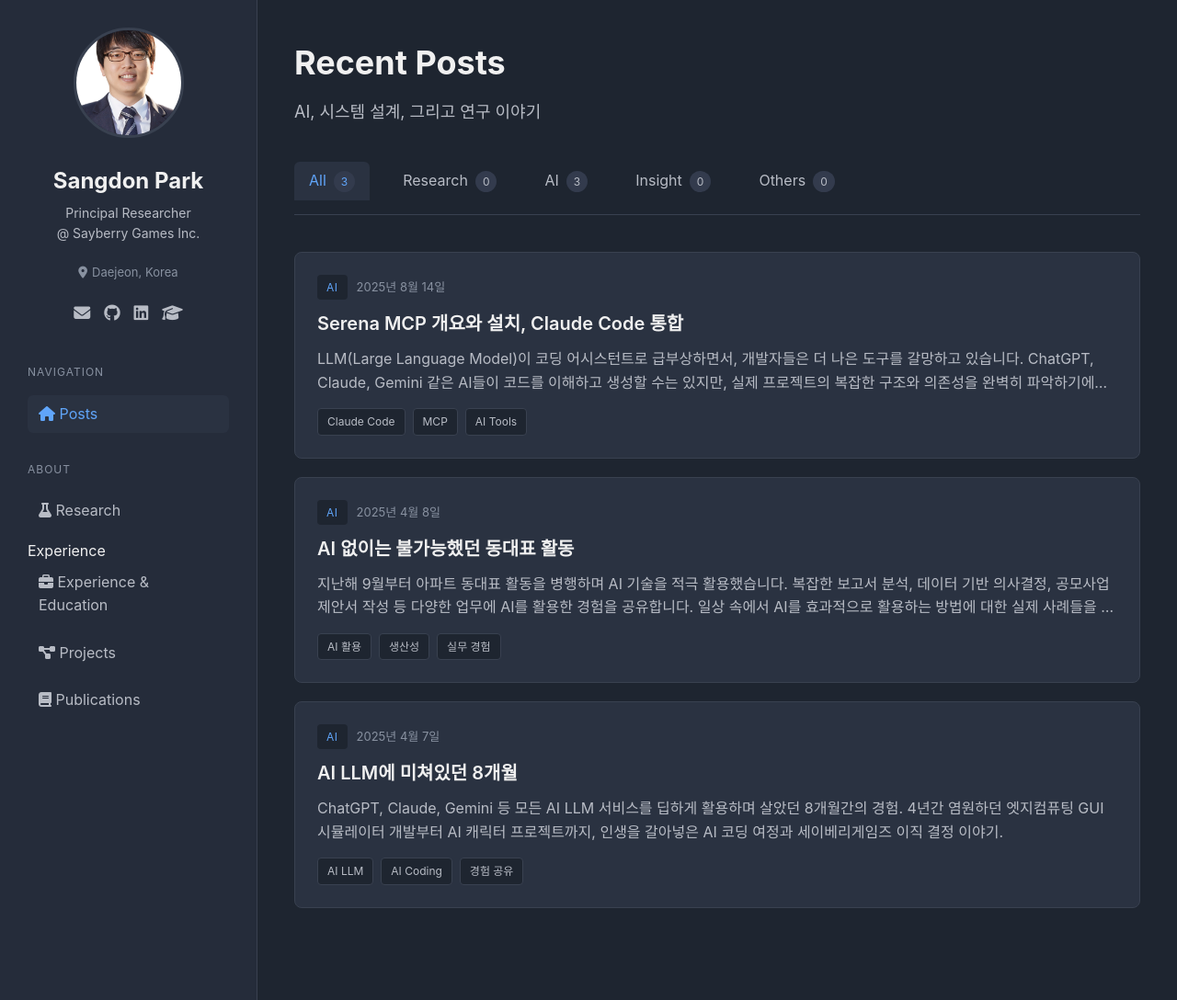
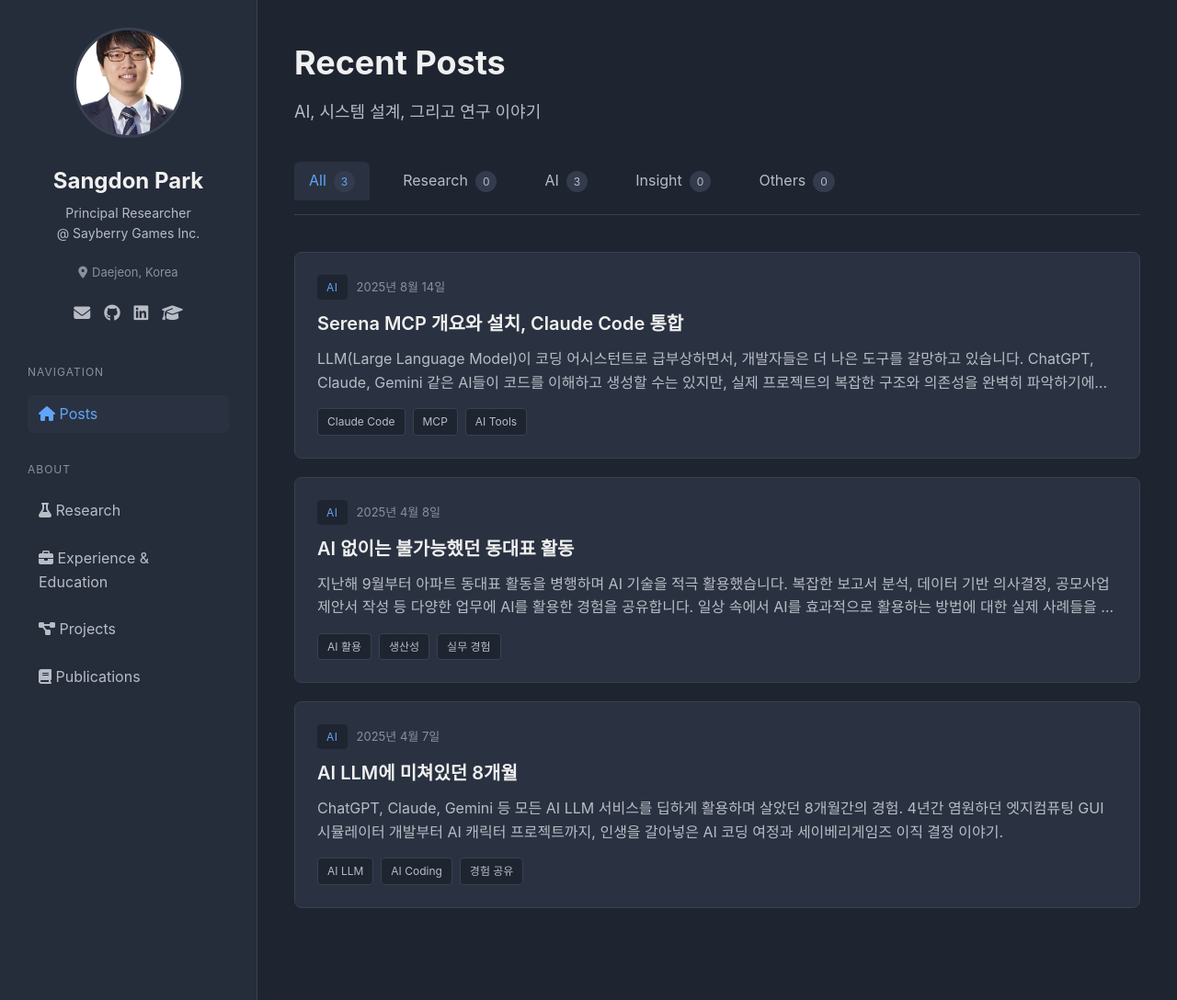
Before and after one commit to Sangdon-Park/Sangdon-Park.github.io, a Jekyll site: the page ko.html, which Jekyll copies as it is, in a window 1280 px wide and 1088 px high. Shown: the whole window at 92% size. Built offline with Jekyll 4.4.1, drawn with Linux system fonts in a browser that asks for light colours.

Commit message:
Fix: Correct HTML syntax errors in navigation and sections

```diff
--- a/articles/ai-apt-representative.html
+++ b/articles/ai-apt-representative.html
@@ -83,7 +83,7 @@
                             <i class="fas fa-flask"></i> Research
                         </a>
                     </li>
-                    <li class="nav-item">Experience
+                    <li class="nav-item">
                         <a href="../ko.html#experience" class="nav-link">
                             <i class="fas fa-briefcase"></i> Experience & Education
                         </a>
--- a/articles/serena-mcp-guide.html
+++ b/articles/serena-mcp-guide.html
@@ -110,7 +110,7 @@
                             <i class="fas fa-flask"></i> Research
                         </a>
                     </li>
-                    <li class="nav-item">Experience
+                    <li class="nav-item">
                         <a href="../ko.html#experience" class="nav-link">
                             <i class="fas fa-briefcase"></i> Experience & Education
                         </a>
--- a/ko.html
+++ b/ko.html
@@ -69,7 +69,7 @@
                             <i class="fas fa-flask"></i> Research
                         </a>
                     </li>
-                    <li class="nav-item">Experience
+                    <li class="nav-item">
                         <a href="#experience" class="nav-link">
                             <i class="fas fa-briefcase"></i> Experience & Education
                         </a>
@@ -223,10 +223,10 @@
                         </p>
                     </div>
                 </div>
-            </secExperience
+            </section>
 
             <!-- Experience & Education Section -->
-            <section id="experience" class="poExperiencesplay: none;">
+            <section id="experience" class="posts-section" style="display: none;">
                 <div class="section-header">
                     <h2 class="section-title">Experience & Education</h2>
                 </div>
--- a/publications.html
+++ b/publications.html
@@ -70,7 +70,7 @@
                             <i class="fas fa-flask"></i> Research
                         </a>
                     </li>
-                    <li class="nav-item">Experience
+                    <li class="nav-item">
                         <a href="ko.html#experience" class="nav-link">
                             <i class="fas fa-briefcase"></i> Experience & Education
                         </a>
```
